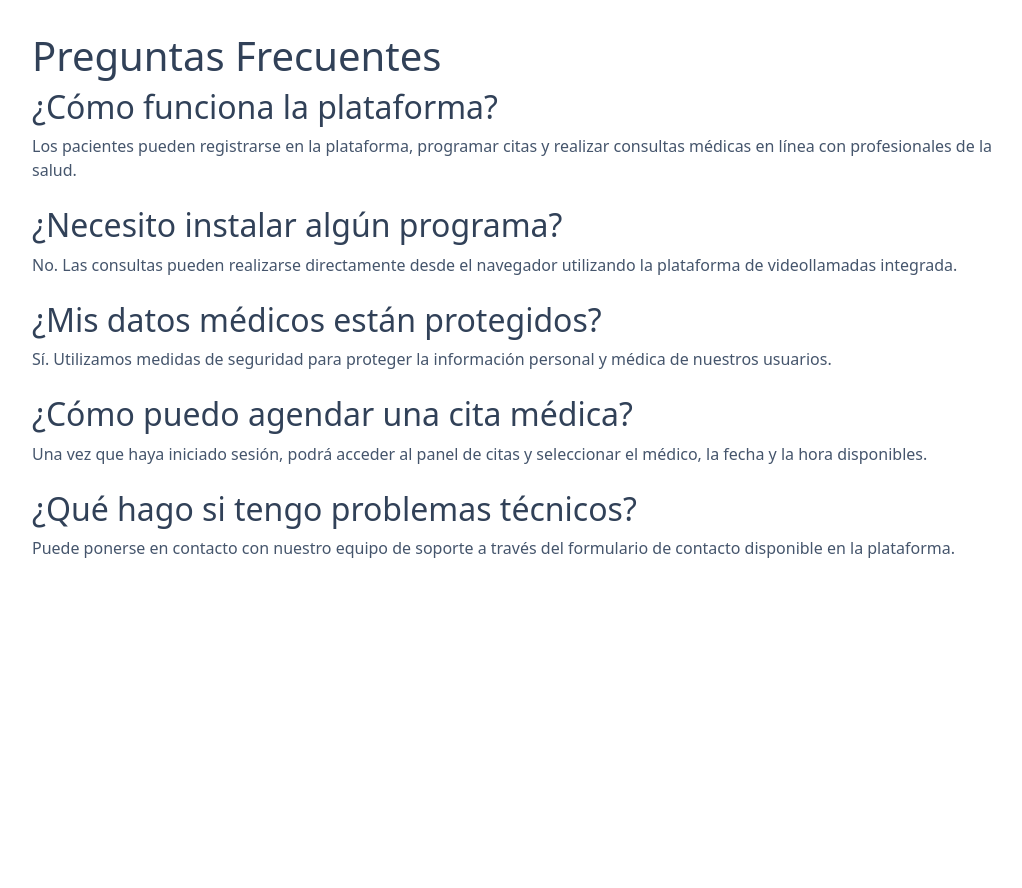
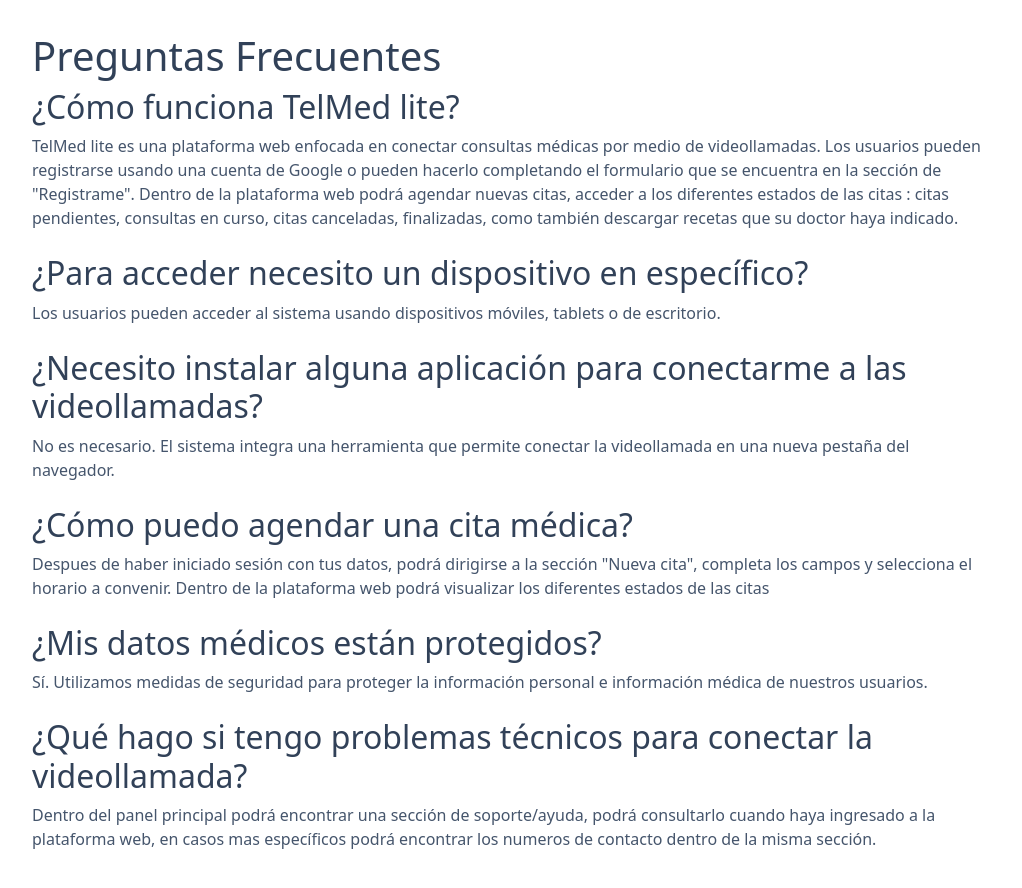
Before and after one commit to CASATIC2026/Sistema-de-expediente-cl-nico-simplificado-telemedicina-lite-, a Vue app in the folder ProyectoVue/: page /preguntas-frecuentes in a window 1280 px wide. Shown: the top 888 px of the page, without its empty margins (128-1150 px from the left). Before the commit the page ends 800 px from the top, so only its background shows below. Built offline with nearby package versions, Linux system fonts and the light colour scheme; no server answers.

Commit message:
feat: configuración Tailwind para producción

```diff
--- a/ProyectoVue/index.html
+++ b/ProyectoVue/index.html
@@ -5,15 +5,26 @@
     <link rel="icon" href="/favicon.ico">
     <meta name="viewport" content="width=device-width, initial-scale=1.0">
 
-    <link href="https://cdn.jsdelivr.net/npm/bootstrap@5.3.3/dist/css/bootstrap.min.css" rel="stylesheet" integrity="sha384-QWTKZyjpPEjISv5WaRU9OFeRpok6YctnYmDr5pNlyT2bRjXh0JMhjY6hW+ALEwIH" crossorigin="anonymous">
-    <script src="https://cdn.jsdelivr.net/npm/bootstrap@5.3.3/dist/js/bootstrap.bundle.min.js" integrity="sha384-YvpcrYf0tY3lHB60NNkmXc5s9fDVZLESaAA55NDzOxhy9GkcIdslK1eN7N6jIeHz" crossorigin="anonymous"></script>
+    <link href="https://cdn.jsdelivr.net/npm/bootstrap@5.3.3/dist/css/bootstrap.min.css"
+          rel="stylesheet"
+          integrity="sha384-QWTKZyjpPEjISv5WaRU9OFeRpok6YctnYmDr5pNlyT2bRjXh0JMhjY6hW+ALEwIH"
+          crossorigin="anonymous">
+
+
     <link rel="stylesheet" href="https://cdnjs.cloudflare.com/ajax/libs/font-awesome/6.5.1/css/all.min.css">
+
     <script src="https://accounts.google.com/gsi/client" async defer></script>
+
     <title>Vite App</title>
   </head>
   <body>
     <div id="app"></div>
+
+    <script src="https://cdn.jsdelivr.net/npm/bootstrap@5.3.3/dist/js/bootstrap.bundle.min.js"
+            integrity="sha384-YvpcrYf0tY3lHB60NNkmXc5s9fDVZLESaAA55NDzOxhy9GkcIdslK1eN7N6jIeHz"
+            crossorigin="anonymous"></script>
+
+    <script src="https://meet.jit.si/external_api.js"></script>
     <script type="module" src="/src/main.js"></script>
-    <script src="https://meet.jit.si/external_api.js"></script>
   </body>
 </html>
--- a/ProyectoVue/src/main.js
+++ b/ProyectoVue/src/main.js
@@ -1,4 +1,5 @@
 import './assets/main.css'
+import './style.css'
 
 import { createApp } from 'vue'
 import { createPinia } from 'pinia'
--- /dev/null
+++ b/ProyectoVue/src/style.css
@@ -0,0 +1 @@
+@import "tailwindcss";
--- a/ProyectoVue/src/views/preguntasFrecuentes.vue
+++ b/ProyectoVue/src/views/preguntasFrecuentes.vue
@@ -10,25 +10,54 @@
 
 <div>
 <h2 class="font-semibold text-lg">
-¿Cómo funciona la plataforma?
+¿Cómo funciona TelMed lite?
 </h2>
 
 <p class="text-slate-600">
-Los pacientes pueden registrarse en la plataforma, programar citas
-y realizar consultas médicas en línea con profesionales de la salud.
+TelMed lite es una plataforma web enfocada en conectar consultas médicas por medio de videollamadas.
+Los usuarios pueden registrarse usando una cuenta de Google o
+pueden hacerlo completando el formulario que se encuentra en la sección de "Registrame".
+Dentro de la plataforma web podrá  agendar nuevas citas, acceder a los diferentes estados
+de las citas : citas pendientes, consultas en curso, citas canceladas, finalizadas, como también
+descargar recetas que su doctor haya indicado.
+</p>
+</div>
+
+
+<div>
+<h2 class="font-semibold text-lg">
+¿Para acceder necesito un dispositivo en específico?
+</h2>
+
+<p class="text-slate-600">
+Los usuarios pueden acceder al sistema usando dispositivos móviles, tablets o de escritorio.
 </p>
 </div>
 
 <div>
 <h2 class="font-semibold text-lg">
-¿Necesito instalar algún programa?
+¿Necesito instalar alguna aplicación para conectarme a las videollamadas?
 </h2>
 
 <p class="text-slate-600">
-No. Las consultas pueden realizarse directamente desde el navegador
-utilizando la plataforma de videollamadas integrada.
+No es necesario. El sistema integra una herramienta que permite conectar la videollamada
+en una nueva pestaña del navegador.
 </p>
 </div>
+
+
+<div>
+<h2 class="font-semibold text-lg">
+¿Cómo puedo agendar una cita médica?
+</h2>
+
+<p class="text-slate-600">
+Despues de haber iniciado sesión con tus datos, podrá dirigirse a la sección
+"Nueva cita", completa los campos y selecciona el horario a convenir.
+Dentro de la plataforma web podrá visualizar los diferentes estados de las citas
+</p>
+</div>
+
 
 <div>
 <h2 class="font-semibold text-lg">
@@ -37,29 +66,20 @@
 
 <p class="text-slate-600">
 Sí. Utilizamos medidas de seguridad para proteger la información personal
-y médica de nuestros usuarios.
+e información médica de nuestros usuarios.
 </p>
 </div>
 
+
+
 <div>
 <h2 class="font-semibold text-lg">
-¿Cómo puedo agendar una cita médica?
+¿Qué hago si tengo problemas técnicos para conectar la videollamada?
 </h2>
 
 <p class="text-slate-600">
-Una vez que haya iniciado sesión, podrá acceder al panel de citas
-y seleccionar el médico, la fecha y la hora disponibles.
-</p>
-</div>
-
-<div>
-<h2 class="font-semibold text-lg">
-¿Qué hago si tengo problemas técnicos?
-</h2>
-
-<p class="text-slate-600">
-Puede ponerse en contacto con nuestro equipo de soporte
-a través del formulario de contacto disponible en la plataforma.
+Dentro del panel principal podrá encontrar una sección de soporte/ayuda, podrá consultarlo cuando haya ingresado
+a la plataforma web, en casos mas específicos podrá encontrar los numeros de contacto dentro de la misma sección.
 </p>
 </div>
 
--- a/ProyectoVue/src/views/privacidad.vue
+++ b/ProyectoVue/src/views/privacidad.vue
@@ -7,16 +7,17 @@
 </h1>
 
 <p class="mb-4">
-En TeleMed respetamos y protegemos la privacidad de nuestros usuarios.
+En TelMed respetamos y protegemos la privacidad de nuestros usuarios.
 Esta política describe cómo recopilamos, utilizamos y protegemos su información personal.
 </p>
 
 <h2 class="text-xl font-semibold mt-6 mb-2">
-1. Información que recopilamos
+1. Recopilacion de información.
 </h2>
 
 <p>
-Podemos recopilar información como nombre, correo electrónico, teléfono y datos necesarios para la atención médica en línea.
+La plataforma permite recopilar información como: datos de contacto e identificación, necesarios
+para la gestión y atención médica del usuario.
 </p>
 
 <h2 class="text-xl font-semibold mt-6 mb-2">
@@ -24,7 +25,8 @@
 </h2>
 
 <p>
-La información recopilada se utiliza para ofrecer servicios de telemedicina, gestionar consultas médicas y mejorar la experiencia del usuario.
+La información recopilada se utiliza exclusivamente  para ofrecer servicios de telemedicina, gestionar
+consultas médicas y mejorar la experiencia del usuario.
 </p>
 
 <h2 class="text-xl font-semibold mt-6 mb-2">
@@ -32,7 +34,7 @@
 </h2>
 
 <p>
-Implementamos medidas de seguridad para proteger su información contra accesos no autorizados.
+Implementamos medidas de seguridad para proteger tu información contra accesos no autorizados.
 </p>
 
 <h2 class="text-xl font-semibold mt-6 mb-2">
@@ -40,11 +42,12 @@
 </h2>
 
 <p>
-No compartimos información personal con terceros excepto cuando sea necesario para la prestación del servicio o requerido por la ley.
+No compartimos información personal, de contacto, ni cualquier otra información con terceros excepto
+cuando sea necesario para la prestación del servicio o requerido por la ley.
 </p>
 
 <p class="mt-8 text-sm text-slate-500">
-Última actualización: 2026
+Última actualización: Mayo, 2026
 </p>
 
 </div>
--- a/ProyectoVue/src/views/terminos.vue
+++ b/ProyectoVue/src/views/terminos.vue
@@ -1,13 +1,17 @@
+
+
+
+
 <template>
 
 <div class="max-w-4xl mx-auto p-8 text-slate-700">
 
 <h1 class="text-3xl font-bold mb-6">
-Términos y Condiciones
+Términos
 </h1>
 
 <p class="mb-4">
-Al utilizar la plataforma TeleMed usted acepta los siguientes términos y condiciones.
+Al utilizar la plataforma TelMed usted acepta los siguientes términos:
 </p>
 
 <h2 class="text-xl font-semibold mt-6 mb-2">
@@ -39,11 +43,11 @@
 </h2>
 
 <p>
-TeleMed se reserva el derecho de modificar estos términos en cualquier momento.
+TelMed se reserva el derecho de modificar estos términos en cualquier momento.
 </p>
 
 <p class="mt-8 text-sm text-slate-500">
-Última actualización: 2026
+Última actualización: Mayo, 2026
 </p>
 
 </div>
```
Also changed, not shown: 1 other file (tests, documents, lock files or other folders).
